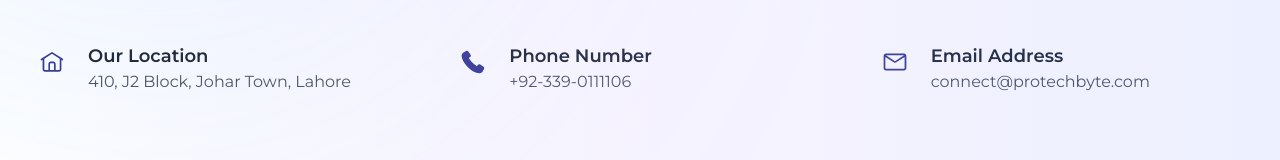
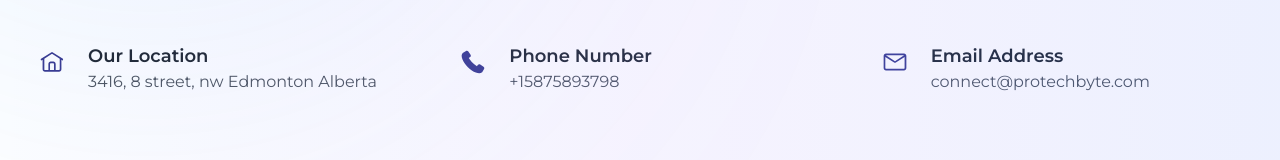
Before and after one commit to gitbitpy/Protechbyte-web, a Next.js app: page /contact-us in a window 1280 px wide. Shown: the part 484-644 px from the top of the page. Built offline with nearby package versions, Linux system fonts and the light colour scheme.

Commit message:
improving the overall design

```diff
--- a/src/app/contact-us/page.tsx
+++ b/src/app/contact-us/page.tsx
@@ -124,7 +124,7 @@ const ContactPage = () => {
               </svg>
             }
             title="Our Location"
-            value="410, J2 Block, Johar Town, Lahore"
+            value="3416, 8 street, nw Edmonton Alberta"
           />
           <ContactItem
             icon={
@@ -139,7 +139,7 @@ const ContactPage = () => {
               </svg>
             }
             title="Phone Number"
-            value="+92-339-0111106"
+            value="+15875893798"
           />
           <ContactItem
             icon={
--- a/src/views/Contact/index.tsx
+++ b/src/views/Contact/index.tsx
@@ -37,7 +37,7 @@ const Contact = () => {
                 <GiRotaryPhone className="text-3xl" />
               </div>
               <h4 className="text-xl font-semibold text-gray-900 dark:text-white mt-4">Phone</h4>
-              <p className="text-gray-600 dark:text-gray-300">+92-339-0111106</p>
+              <p className="text-gray-600 dark:text-gray-300">+15875893798</p>
             </div>
           </div>
 
```
